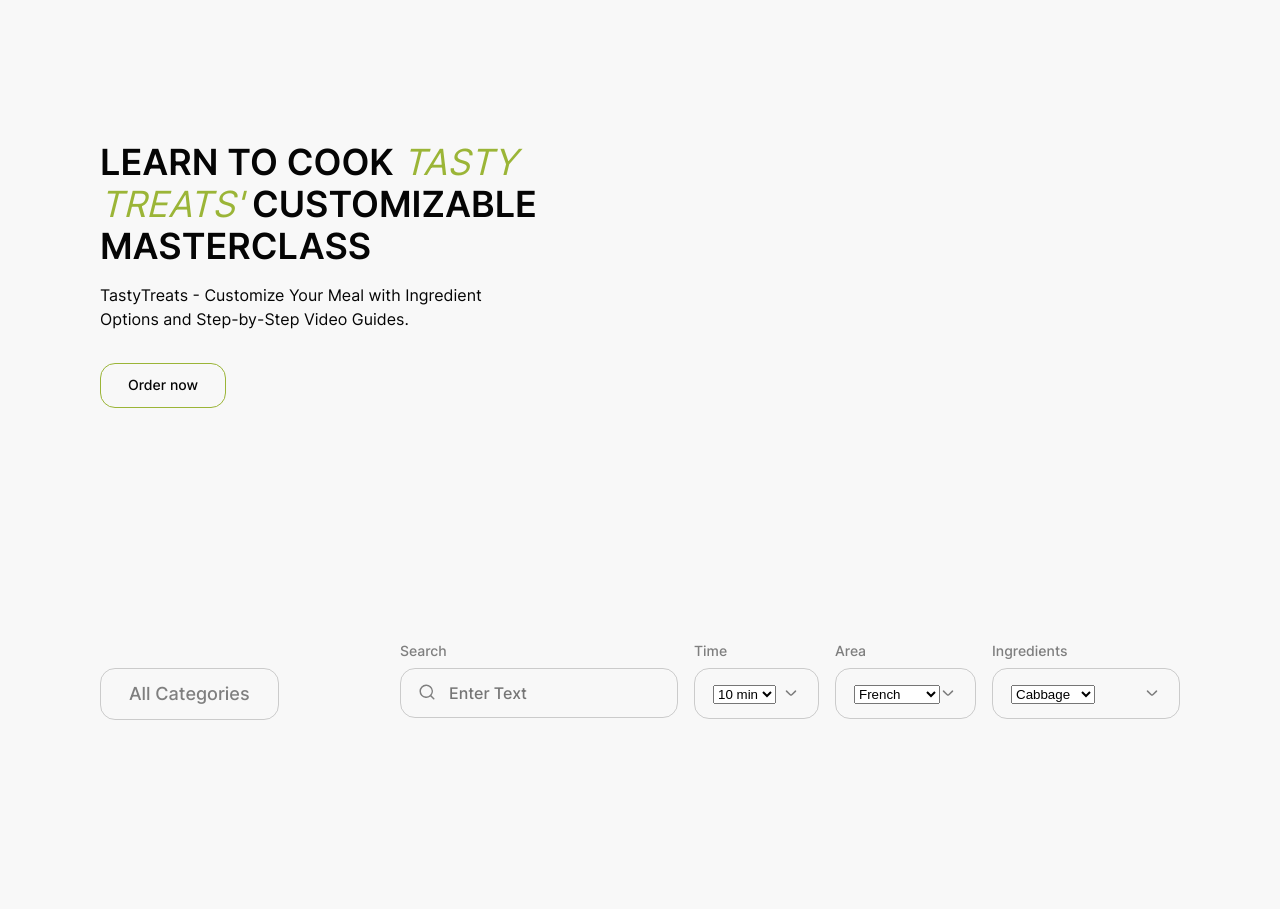
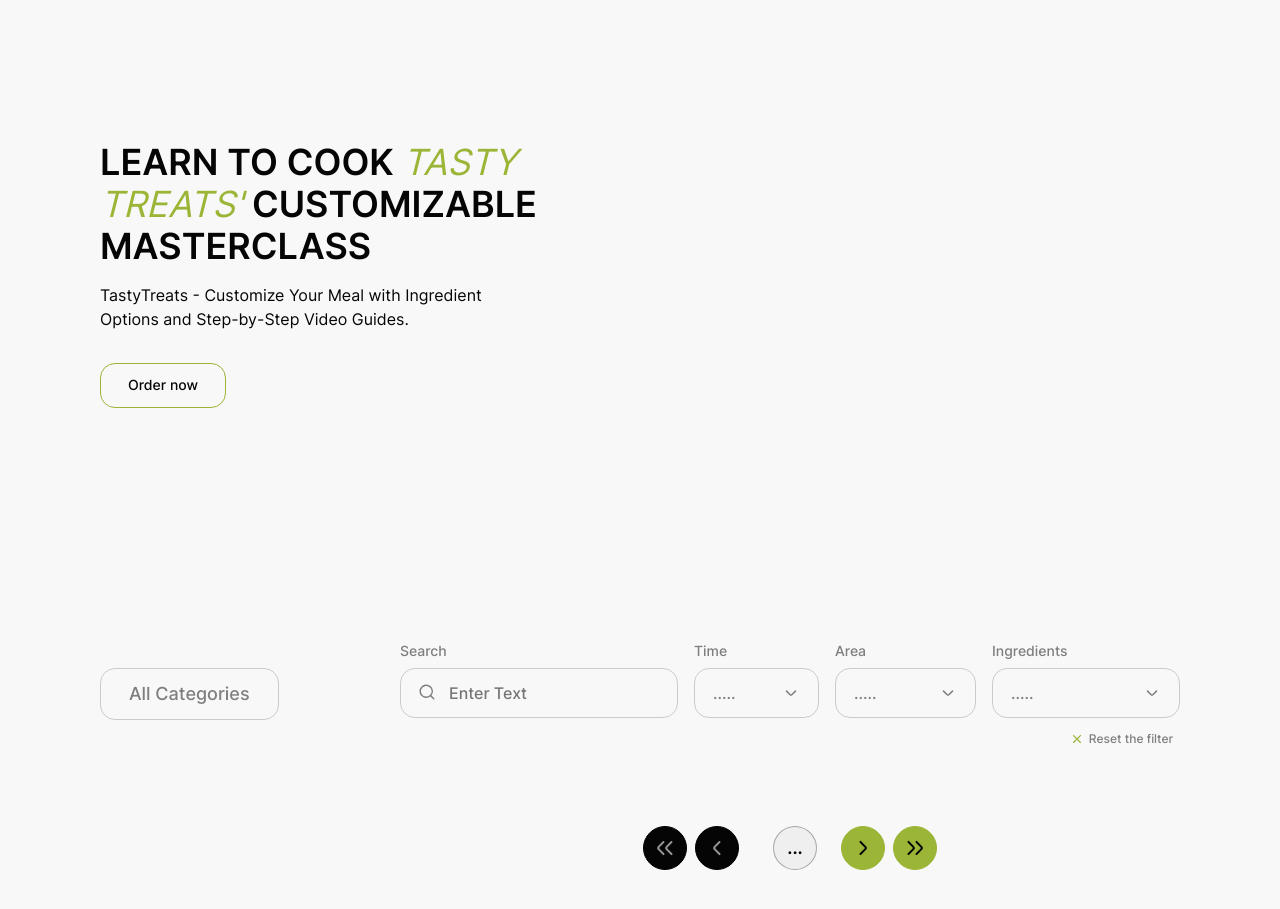
Before and after one commit to VitaliiKyrpach/tasty-treats, a website built with webpack: page dist/index.html in a window 1280 px wide. Shown: the part 89-998 px from the top of the page. Built offline with nearby package versions, Linux system fonts and the light colour scheme; no server answers.

Commit message:
dist upd

```diff
--- a/dist/index.html
+++ b/dist/index.html
@@ -93,82 +93,131 @@
 									</svg>
 								</div>
 								<div class="time">
-									<label class="filter-label" for="filterTime"
-										>Time</label
-									>
-									<div class="options-wrapper">
-										<select
-											class="options"
-											name="filterTime"
-											id="filterTime"
-										>
-											<option value="10">10 min</option>
-											<option value="20">20 min</option>
-											<option value="30">30 min</option>
-											<option value="40">40 min</option>
-											<option value="50">50 min</option>
-											<option value="60">60 min</option>
-										</select>
+									<p class="filter-label">Time</p>
+									<div class="options-wrapper" data-type="time">
 										<svg class="arrow">
 											<use
 												href="assets/sprite.svg#icon-arrow"
 											></use>
 										</svg>
+										<p class="pick-time">.....</p>
+										<ul class="time-list is-hidden"></ul>
 									</div>
 								</div>
 								<div class="area">
-									<label class="filter-label" for="filterArea"
-										>Area</label
-									>
-									<div class="options-wrapper">
-										<select
-											class="options"
-											name="filterArea"
-											id="filterArea"
-										>
-											<option value="French">French</option>
-											<option value="Spanish">Spanish</option>
-											<option value="Italian">Italian</option>
-											<option value="English">English</option>
-											<option value="Norwegian">Norwegian</option>
-											<option value="Ukrainian">Ukrainian</option>
-										</select>
+									<p class="filter-label">Area</p>
+									<div class="options-wrapper" data-type="area">
 										<svg class="arrow">
 											<use
 												href="assets/sprite.svg#icon-arrow"
 											></use>
 										</svg>
+										<p class="pick-area">.....</p>
+										<ul class="area-list is-hidden"></ul>
 									</div>
 								</div>
 								<div class="ingredients">
-									<label class="filter-label" for="filterIngredients"
-										>Ingredients</label
+									<p class="filter-label">Ingredients</p>
+									<div
+										class="options-wrapper"
+										data-type="ingredients"
 									>
-									<div class="options-wrapper">
-										<select
-											class="options"
-											name="filteIngredients"
-											id="filteIngredients"
-										>
-											<option value="Cabbage">Cabbage</option>
-											<option value="Cucumbar">Cucumbar</option>
-											<option value="Tomato">Tomato</option>
-											<option value="Corn">Corn</option>
-											<option value="Radish">Radish</option>
-											<option value="Parsley">Parsley</option>
-										</select>
 										<svg class="arrow">
 											<use
 												href="assets/sprite.svg#icon-arrow"
 											></use>
 										</svg>
+										<p class="pick-ingredient">.....</p>
+										<ul class="ingredients-list is-hidden"></ul>
 									</div>
 								</div>
+								<button class="reset-filter-btn" type="button">
+									<svg class="reset-svg">
+										<use href="assets/sprite.svg#icon-reset"></use>
+									</svg>
+									<p class="reset-text">Reset the filter</p>
+								</button>
 							</div>
 							<div class="all-recipes">
 								<ul class="recipe-list"></ul>
 							</div>
-							<div class="pagination"></div>
+							<div class="pagination-recipe">
+								<div class="steps">
+									<button
+										class="pag-arrow-first"
+										type="button"
+										data-type="first"
+									>
+										<svg class="svg">
+											<use
+												href="assets/sprite.svg#icon-arrow"
+											></use>
+										</svg>
+										<svg class="svg">
+											<use
+												href="assets/sprite.svg#icon-arrow"
+											></use>
+										</svg>
+									</button>
+									<button
+										class="pag-arrow-prev"
+										type="button"
+										data-type="prev"
+									>
+										<svg class="svg">
+											<use
+												href="assets/sprite.svg#icon-arrow"
+											></use>
+										</svg>
+									</button>
+								</div>
+								<div class="pages">
+									<button
+										class="pag-page dots-prev hidden"
+										type="button"
+										data-type="dots"
+									>
+										...
+									</button>
+									<div class="numbers"></div>
+									<button
+										class="pag-page dots-next"
+										type="button"
+										data-type="dots"
+									>
+										...
+									</button>
+								</div>
+								<div class="steps">
+									<button
+										class="pag-arrow-next"
+										type="button"
+										data-type="next"
+									>
+										<svg class="svg">
+											<use
+												href="assets/sprite.svg#icon-arrow"
+											></use>
+										</svg>
+									</button>
+									<button
+										class="pag-arrow-last"
+										type="button"
+										data-type="last"
+									>
+										<svg class="svg">
+											<use
+												href="assets/sprite.svg#icon-arrow"
+											></use>
+										</svg>
+										<svg class="svg">
+											<use
+												href="assets/sprite.svg#icon-arrow"
+											></use>
+										</svg>
+									</button>
+								</div>
+							</div>
 						</div>
 					</div>
 				</div>
--- a/dist/main.css
+++ b/dist/main.css
@@ -111,6 +111,33 @@
   transition: color 150ms ease, background-color 150ms ease;
 }
 
+.pag-page, .pag-arrow-next, .pag-arrow-prev, .pag-arrow-last, .pag-arrow-first {
+  width: 44px;
+  height: 44px;
+  display: flex;
+  justify-content: center;
+  align-items: center;
+  border-radius: 50%;
+  border: 1px solid;
+}
+
+.pag-arrow-last, .pag-arrow-first {
+  display: flex;
+}
+.pag-arrow-last .svg, .pag-arrow-first .svg {
+  flex-shrink: 0;
+  margin: -8px;
+  width: 24px;
+  height: 24px;
+  pointer-events: none;
+}
+
+.pag-arrow-next .svg, .pag-arrow-prev .svg {
+  width: 24px;
+  height: 24px;
+  pointer-events: none;
+}
+
 .primary-btn {
   color: #050505;
   background-color: #f8f8f8;
@@ -136,6 +163,53 @@
 .btn-rating:hover {
   color: #f8f8f8;
   background-color: #9bb537;
+}
+
+.pag-arrow-first {
+  background-color: #050505;
+}
+.pag-arrow-first .svg {
+  fill: rgba(248, 248, 248, 0.6);
+}
+
+.pag-arrow-prev {
+  background-color: #050505;
+}
+.pag-arrow-prev .svg {
+  fill: rgba(248, 248, 248, 0.6);
+}
+
+.pag-arrow-last {
+  transform: rotate(180deg);
+  background-color: #9bb537;
+  border-color: #9bb537;
+}
+.pag-arrow-last .svg {
+  fill: #050505;
+}
+
+.pag-arrow-next {
+  transform: rotate(180deg);
+  background-color: #9bb537;
+  border-color: #9bb537;
+}
+.pag-arrow-next .svg {
+  fill: #050505;
+}
+
+.pag-page {
+  border-color: rgba(5, 5, 5, 0.3);
+  font-family: "Inter", sans-serif;
+  font-size: 18px;
+  font-weight: 600;
+  line-height: 1.22;
+}
+.pag-page.current {
+  border-color: #9bb537;
+  background-color: #9bb537;
+}
+.pag-page.hidden {
+  display: none;
 }
 
 .hero-card .card-dish, .hero-card .card-chief {
@@ -219,7 +293,7 @@
   line-height: 1.16;
 }
 
-.search .input, .options {
+.search .input, .options-wrapper {
   font-family: "Inter", sans-serif;
   font-size: 16px;
   font-weight: 500;
@@ -235,12 +309,48 @@
   cursor: pointer;
 }
 
+.area-list,
+.ingredients-list,
+.time-list {
+  position: absolute;
+  left: 0;
+  top: 101%;
+  width: 100%;
+  height: 180px;
+  display: flex;
+  flex-direction: column;
+  gap: 8px;
+  padding: 14px 18px;
+  background-color: #f8f8f8;
+  border-radius: 14px;
+  box-shadow: 0px 4px 36px 0px rgba(0, 0, 0, 0.02);
+  overflow-y: auto;
+  z-index: 1;
+  cursor: default;
+}
+.area-list::-webkit-scrollbar,
+.ingredients-list::-webkit-scrollbar,
+.time-list::-webkit-scrollbar {
+  width: 6px;
+  position: absolute;
+  right: 60px;
+}
+.area-list::-webkit-scrollbar-thumb,
+.ingredients-list::-webkit-scrollbar-thumb,
+.time-list::-webkit-scrollbar-thumb {
+  background-color: rgba(5, 5, 5, 0.18); /* color of the scroll thumb */
+  border-radius: 12px; /* roundness of the scroll thumb */
+}
+
 .options-wrapper {
   position: relative;
   width: 100%;
+  -moz-appearance: none;
+  -webkit-appearance: none;
 }
 
 .filter {
+  position: relative;
   display: flex;
   gap: 16px;
   margin-bottom: 44px;
@@ -262,15 +372,6 @@
   display: block;
   text-align: start;
   margin-bottom: 8px;
-}
-
-.options {
-  -moz-appearance: none;
-  -webkit-appearance: none;
-}
-
-.options.simple::part(button) {
-  background-color: aqua;
 }
 
 .time {
@@ -300,6 +401,53 @@
   width: 18px;
   height: 18px;
   fill: rgba(5, 5, 5, 0.5);
+}
+
+.filter-btn {
+  font-family: "Inter", sans-serif;
+  font-size: 16px;
+  font-weight: 500;
+  line-height: 1.25;
+  text-align: left;
+  width: 95%;
+  padding: 0;
+  color: rgba(5, 5, 5, 0.3);
+  background-color: transparent;
+  border: none;
+  text-overflow: ellipsis; /* enables ellipsis */
+  white-space: nowrap;
+  overflow: hidden;
+  cursor: pointer;
+}
+.filter-btn:hover {
+  color: #050505;
+}
+
+.reset-filter-btn {
+  position: absolute;
+  bottom: -30px;
+  right: 0;
+  display: flex;
+  align-items: center;
+  gap: 4px;
+  background-color: transparent;
+  border: none;
+  cursor: pointer;
+}
+
+.reset-svg {
+  width: 14px;
+  height: 14px;
+  fill: #9bb537;
+}
+
+.reset-text {
+  color: rgba(5, 5, 5, 0.5);
+  font-family: "Inter", sans-serif;
+  font-size: 12px;
+  font-weight: 500;
+  line-height: 1.33;
+  width: 86px;
 }
 
 .recipe-card {
@@ -561,6 +709,10 @@
   column-gap: 16px;
 }
 
+.all-recipes {
+  margin-bottom: 64px;
+}
+
 .categories {
   margin-bottom: 64px;
 }
@@ -613,7 +765,7 @@
 .cats-list .btn:hover {
   color: rgba(5, 5, 5, 0.8);
 }
-.cats-list .btn .active {
+.cats-list .btn.cat-active {
   color: #9bb537;
 }
 
@@ -628,6 +780,7 @@
 
 .popular-content {
   overflow: hidden;
+  pointer-events: none;
 }
 
 .popular-list {
@@ -640,12 +793,15 @@
   gap: 16px;
   height: 67px;
   overflow: hidden;
+  cursor: pointer;
+  transition: transform 150ms ease;
 }
 .popular-list .card .img {
   flex-shrink: 0;
   width: 64px;
   height: 64px;
   border-radius: 10px;
+  pointer-events: none;
 }
 .popular-list .card .title {
   font-size: 14px;
@@ -654,6 +810,7 @@
   text-overflow: ellipsis; /* enables ellipsis */
   white-space: nowrap; /* keeps the text in a single line */
   overflow: hidden;
+  pointer-events: none;
 }
 .popular-list .card .text {
   color: rgba(5, 5, 5, 0.8);
@@ -663,6 +820,11 @@
   display: -webkit-box;
   -webkit-box-orient: vertical;
   -webkit-line-clamp: 3; /* start showing ellipsis when 3rd line is reached */
+  pointer-events: none;
+}
+.popular-list .card:hover {
+  transform: scale(1.1);
+  transform-origin: right;
 }
 
 .backdrop {
@@ -774,6 +936,49 @@
   background-color: transparent;
   border: none;
   cursor: pointer;
+}
+
+.numbers {
+  display: flex;
+  gap: 10px;
+}
+
+.pages {
+  display: flex;
+  gap: 10px;
+}
+
+.steps {
+  display: flex;
+  gap: 8px;
+}
+
+.pagination-recipe {
+  display: flex;
+  justify-content: center;
+  gap: 24px;
+}
+
+.error {
+  display: flex;
+  flex-direction: column;
+  gap: 32px;
+  align-items: center;
+  margin: 50px auto;
+}
+
+.error-svg {
+  width: 97px;
+  height: 83px;
+}
+
+.error-text {
+  width: 480px;
+  color: #050505;
+  text-align: center;
+  font-family: "Inter", sans-serif;
+  font-size: 16px;
+  line-height: 1.5; /* 150% */
 }
 /*!************************************************************************************************************************************************************************************************!*\
   !*** css ./node_modules/css-loader/dist/cjs.js!./node_modules/resolve-url-loader/index.js!./node_modules/sass-loader/dist/cjs.js??ruleSet[1].rules[1].use[3]!./node_modules/swiper/swiper.css ***!
```
Also changed, not shown: dist/main.js, 2 other files.
